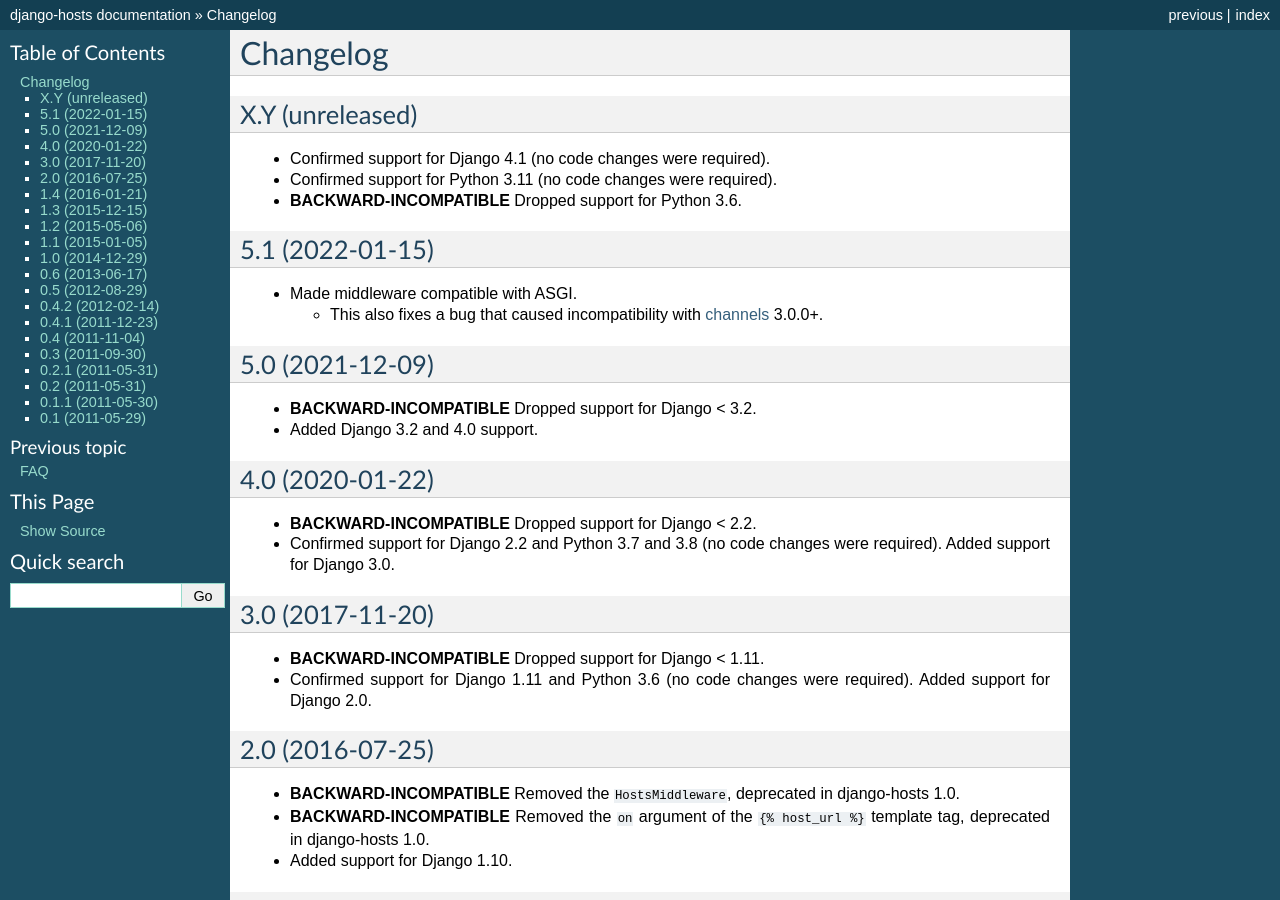
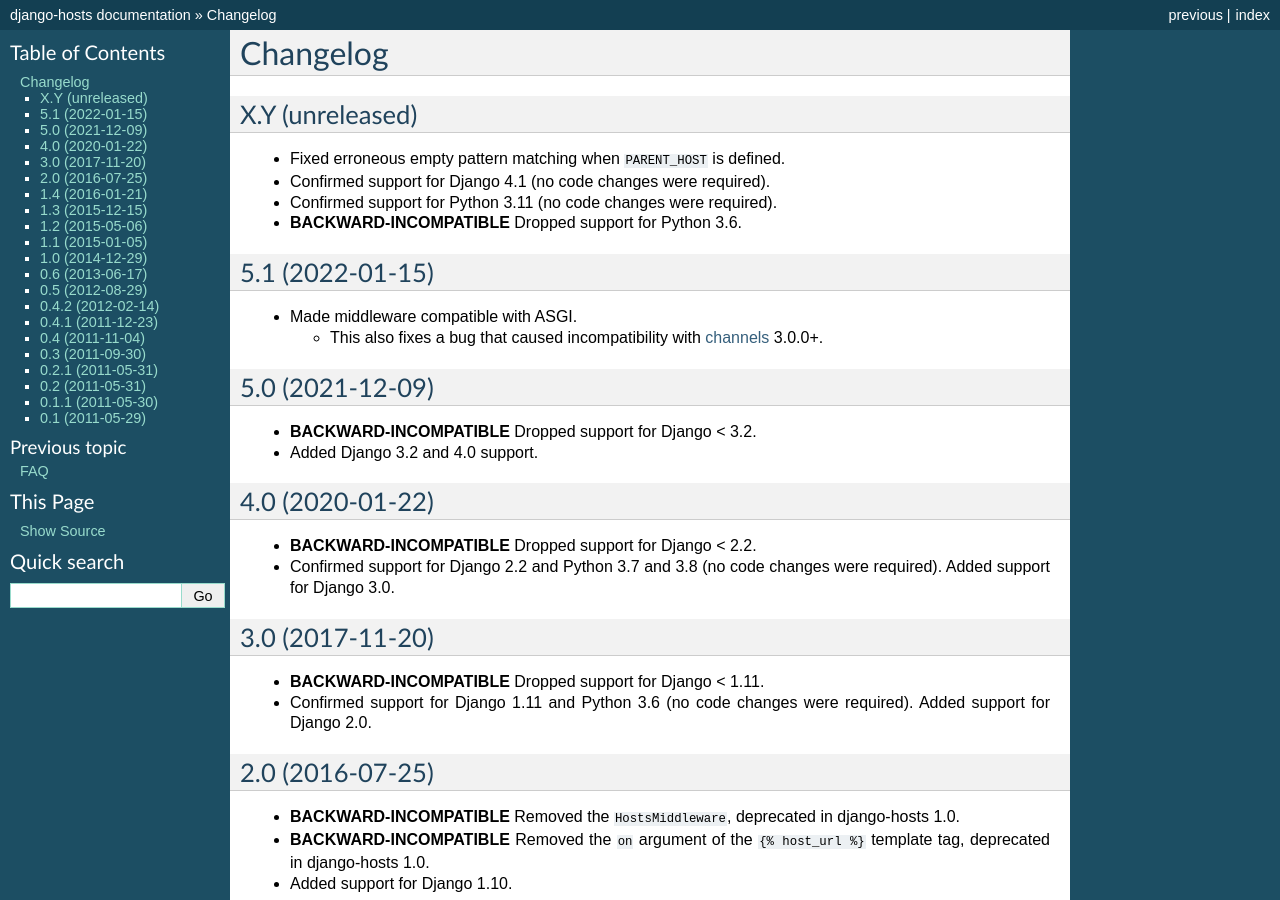
Before and after one commit to jazzband/django-hosts, a Sphinx documentation site: the page built from docs/changelog.rst, in a window 1280 px wide and 900 px high. Built offline with Sphinx 7.4.7, drawn with Linux system fonts in a browser that asks for light colours; the version number could not be read and is left out.

Commit message:
Add missed changelog

```diff
--- a/docs/changelog.rst
+++ b/docs/changelog.rst
@@ -4,8 +4,12 @@
 X.Y (unreleased)
 ----------------
 
+- Fixed erroneous empty pattern matching when ``PARENT_HOST`` is defined.
+
 - Confirmed support for Django 4.1 (no code changes were required).
+
 - Confirmed support for Python 3.11 (no code changes were required).
+
 - **BACKWARD-INCOMPATIBLE** Dropped support for Python 3.6.
 
 5.1 (2022-01-15)
```
